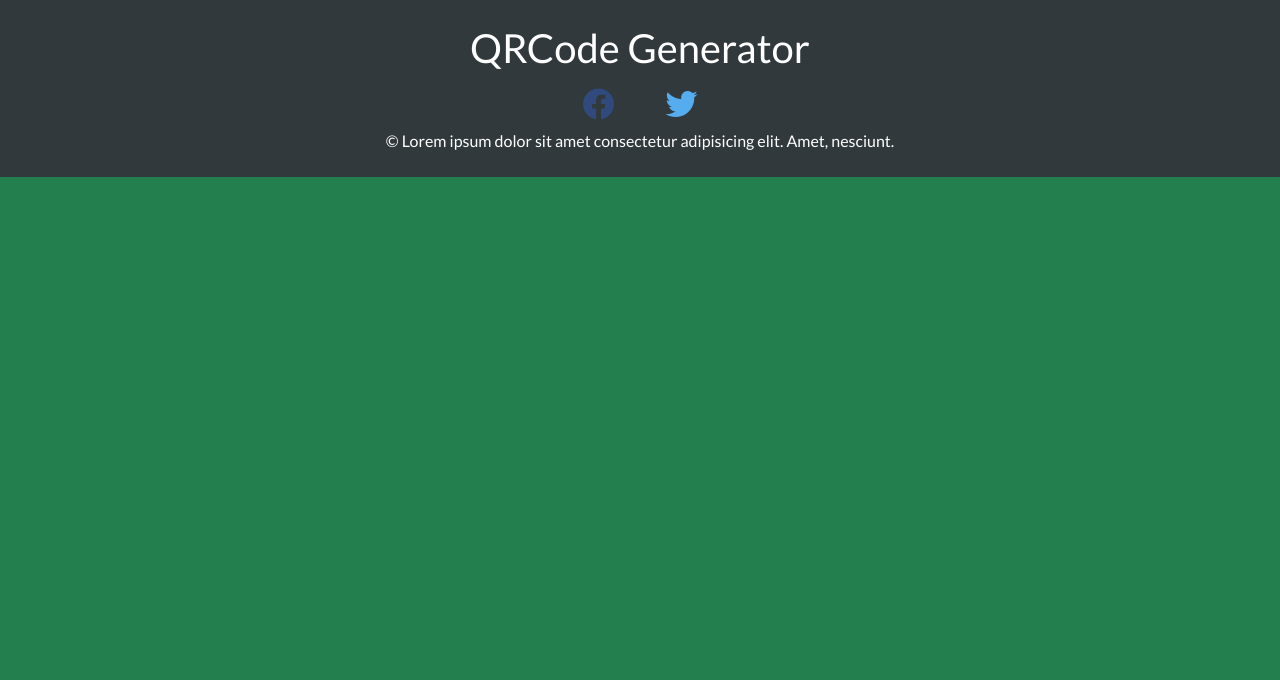
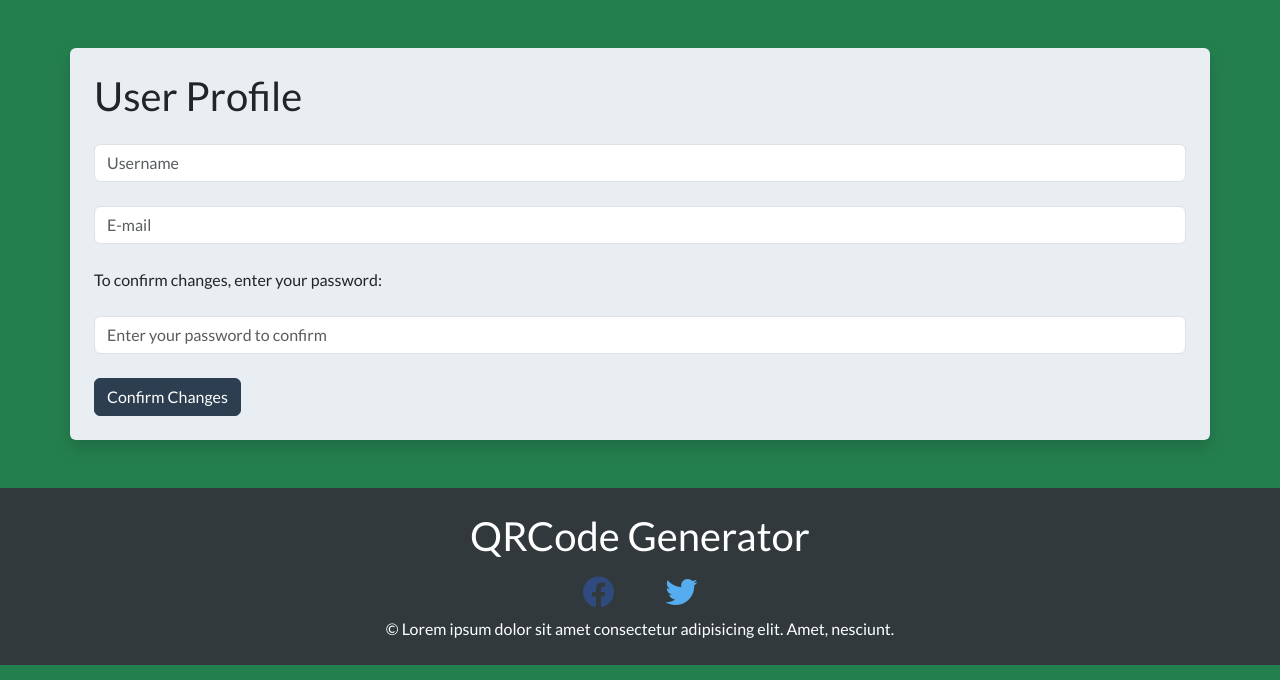
Before and after one commit to bcdipesh/qrcode-generator, a Flask app: template templates/profile.html in a window 1280 px wide. Shown: the part 72-752 px from the top of the page. Run offline with Flask 3, Linux system fonts and the light colour scheme; the template is opened without the code that fills it: values that come from a table or form of the project are taken from there, others are empty; some libraries are stand-ins or nearby versions.

Commit message:
Add a feature to edit user profile

```diff
--- a/app.py
+++ b/app.py
@@ -5,7 +5,7 @@ from flask import Flask, flash, g, redirect, render_template, session
 from flask_cors import CORS
 from sqlalchemy.exc import IntegrityError
 
-from forms import LoginForm, QRCodeForm, SignUpForm
+from forms import LoginForm, QRCodeForm, SignUpForm, UserEditForm
 from models import QR_Code, QR_Code_Usage_Statistics, User, connect_db, db
 
 CURR_USER_KEY = "curr_user"
@@ -33,6 +33,8 @@ def add_user_to_g():
 
     if CURR_USER_KEY in session:
         g.user = User.query.get(session[CURR_USER_KEY])
+    else:
+        g.user = None
 
 
 def do_login(user):
@@ -111,13 +113,27 @@ def logout():
     return redirect("/")
 
 
-@app.route("/profile")
+@app.route("/user/profile", methods=["GET", "POST"])
 def profile():
-    """View user profile."""
+    """Update user profile."""
 
-    if g.user:
-        return render_template("profile.html")
-    else:
-        flash("You are not logged in.", "danger")
+    if not g.user:
+        flash("Access unauthorized.", "danger")
+        return redirect("/")
 
-    return redirect("/")
+    user = g.user
+    form = UserEditForm(obj=user)
+
+    if form.validate_on_submit():
+        if User.authenticate(user.username, form.password.data):
+            user.username = form.username.data
+            user.email = form.email.data
+
+            db.session.commit()
+            flash("Profile updated!", "success")
+            return redirect(f"/user/profile")
+        else:
+            flash("Password incorrect!", "danger")
+            return redirect("/")
+
+    return render_template("profile.html", form=form)
--- a/forms.py
+++ b/forms.py
@@ -32,3 +32,10 @@ class SignUpForm(FlaskForm):
     username = StringField("Username", validators=[DataRequired()])
     email = StringField("E-mail", validators=[DataRequired(), Email()])
     password = PasswordField("Password", validators=[Length(min=6)])
+
+class UserEditForm(FlaskForm):
+    """Form for editing users."""
+
+    username = StringField("Username", validators=[DataRequired()])
+    email = StringField("E-mail", validators=[DataRequired(), Email()])
+    password = PasswordField("Password", validators=[DataRequired()])
--- a/templates/base.html
+++ b/templates/base.html
@@ -1,13 +1,11 @@
 <!DOCTYPE html>
 <html lang="en">
+
 <head>
   <meta charset="UTF-8" />
   <meta name="viewport" content="width=device-width, initial-scale=1.0" />
   <title>QRCode Generator</title>
-    <link
-      rel="stylesheet"
-      href="https://cdnjs.cloudflare.com/ajax/libs/font-awesome/6.4.2/css/all.min.css"
-    />
+  <link rel="stylesheet" href="https://cdnjs.cloudflare.com/ajax/libs/font-awesome/6.4.2/css/all.min.css" />
   <link rel="stylesheet" href="/static/stylesheets/bootstrap.min.css" />
   <link rel="stylesheet" href="/static/stylesheets/style.css" />
 </head>
@@ -16,15 +14,8 @@
   <nav class="navbar navbar-expand-lg bg-bold-irish">
     <div class="container">
       <a class="navbar-brand text-white" href="/#home">QRCode Generator</a>
-        <button
-          class="navbar-toggler shadow-none"
-          type="button"
-          data-bs-toggle="collapse"
-          data-bs-target="#navbarNav"
-          aria-controls="navbarNav"
-          aria-expanded="false"
-          aria-label="Toggle navigation"
-        >
+      <button class="navbar-toggler shadow-none" type="button" data-bs-toggle="collapse" data-bs-target="#navbarNav"
+        aria-controls="navbarNav" aria-expanded="false" aria-label="Toggle navigation">
         <span class="navbar-toggler-icon"></span>
       </button>
       <div class="collapse navbar-collapse" id="navbarNav">
@@ -44,7 +35,7 @@
           </li>
           {% else %}
           <li class="nav-item">
-              <a class="nav-link text-white" href="/profile">Profile</a>
+            <a class="nav-link text-white" href="/user/profile">Profile</a>
           </li>
           <li class="nav-item">
             <a class="nav-link text-white" href="/logout">Log out</a>
@@ -69,21 +60,13 @@
         </div>
 
         <div class="col-12">
-            <i
-              style="color: #314a7e"
-              class="fa-brands m-4 fa-facebook fa-2xl"
-            ></i>
-            <i
-              style="color: #55acee"
-              class="fa-brands m-4 fa-twitter fa-2xl"
-            ></i>
+          <i style="color: #314a7e" class="fa-brands m-4 fa-facebook fa-2xl"></i>
+          <i style="color: #55acee" class="fa-brands m-4 fa-twitter fa-2xl"></i>
         </div>
 
         <div class="col-12">
-            <span
-              >&copy; Lorem ipsum dolor sit amet consectetur adipisicing elit.
-              Amet, nesciunt.</span
-            >
+          <span>&copy; Lorem ipsum dolor sit amet consectetur adipisicing elit.
+            Amet, nesciunt.</span>
         </div>
       </div>
     </div>
@@ -93,4 +76,5 @@
   <script src="https://unpkg.com/axios/dist/axios.js"></script>
   <script src="/static/scripts/app.js"></script>
 </body>
+
 </html>
--- a/templates/login.html
+++ b/templates/login.html
@@ -1,7 +1,7 @@
 {% extends 'base.html' %}
 
 {% block content %}
-<div id="login" class="container bg-walls-of-santorini rounded py-4 my-5">
+<div id="login" class="container bg-walls-of-santorini rounded p-4 my-5">
     <h2>Welcome back</h2>
     <form action="/login" method="post">
         {{ form.hidden_tag() }}
--- a/templates/profile.html
+++ b/templates/profile.html
@@ -1 +1,29 @@
-{% extends 'base.html' %} {% block content %} {% endblock %}
+{% extends 'base.html' %}
+
+{% block content %}
+<div id="profile" class="container bg-walls-of-santorini rounded p-4 my-5 shadow">
+    <h2>User Profile</h2>
+
+    <form action="/user/profile" method="post">
+        {{ form.hidden_tag() }}
+
+        {% for field in form if field.widget.input_type != 'hidden' and field.name != 'password' %}
+        {% for error in field.errors %}
+        <span class="text-danger">{{ error }}</span>
+        {% endfor %}
+        {{ field(placeholder=field.label.text, class="form-control mt-4") }}
+        {% endfor %}
+
+        <p class="mt-4">To confirm changes, enter your password:</p>
+        {% if form.password.errors %}
+        {% for error in form.password.errors %}
+        <span class="text-danger">{{ error }}</span>
+        {% endfor %}
+        {% endif %}
+        {{ form.password(placeholder="Enter your password to confirm", class="form-control mt-4") }}
+
+        <button type="submit" class="btn btn-primary mt-4">Confirm Changes</button>
+    </form>
+
+</div>
+{% endblock %}
--- a/templates/signup.html
+++ b/templates/signup.html
@@ -1,7 +1,7 @@
 {% extends 'base.html' %}
 
 {% block content %}
-<div id="signup" class="container bg-walls-of-santorini rounded py-4 my-5">
+<div id="signup" class="container bg-walls-of-santorini rounded p-4 my-5">
     <h2>Join QRCode Generator today.</h2>
 
     <form action="/signup" method="post">
```
Lines whose indentation alone changed are shown as unchanged.
